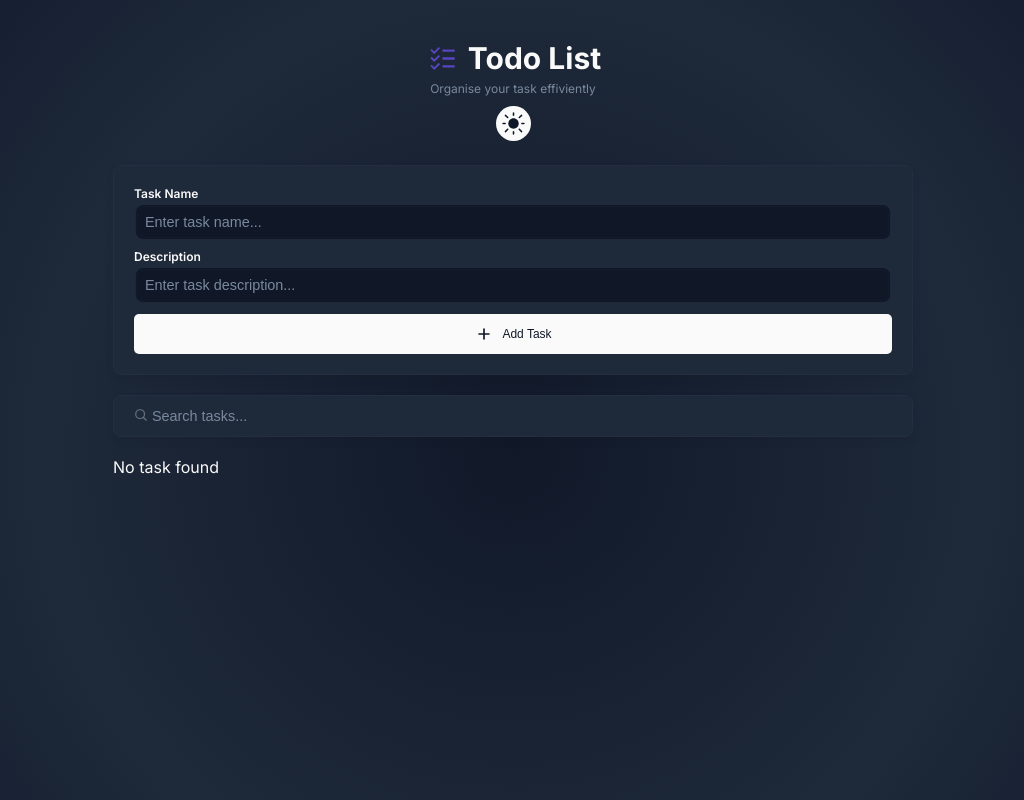
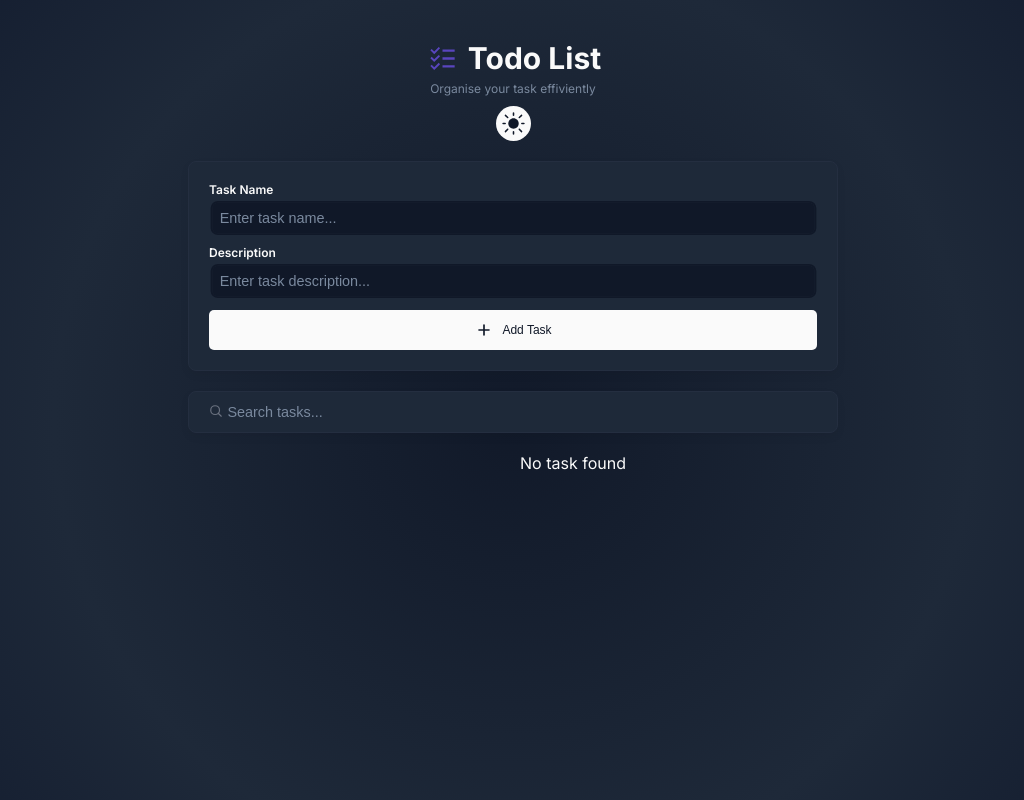
Before and after one commit to Isaiah-Alex/Todo-app, an Angular app: page / in a window 1280 px wide. Shown: the top 800 px of the page, without its empty margins (127-1151 px from the left). Built offline with nearby package versions, Linux system fonts and the light colour scheme.

Commit message:
Added responsiveness

```diff
--- a/src/app/app.html
+++ b/src/app/app.html
@@ -1,19 +1,22 @@
 <app-hero/>
-<main>
 <app-icon
     [iconName]="isDark() ? 'light' : 'moon' "
     [isClickable]="true"
     class="icon"
     (click) = "changeTheme()"
     />
-
-
+<main>
+    <section class="add-task-container">
         <app-card-wrapper>
             <app-add-task-card />
         </app-card-wrapper>
+    </section>
+    <section>
+        <div class="search-container">
             <app-search-input />
-    <section class="tasks">
-
+        </div>
+        <section>
+            <div class="number-of-task">
                 @if (sortedTodo().length === 1) {
                     <p>1 task</p>
                 } @else if (sortedTodo().length > 1 ) {
@@ -21,8 +24,9 @@
                 } @else {
                     <p class="last-task-title">No task found</p>
                 }
+            </div>
 
-
+            <section class="task-container">
                 @for (todo of sortedTodo(); track todo.id) {
                     <app-task
                     [title]="todo.title"
@@ -33,6 +37,8 @@
                     />
                  }
             </section>
+        </section>
+    </section>
 
     <footer>Isaiah Alex world &copy; 2026</footer>
 </main>
--- a/src/app/app.scss
+++ b/src/app/app.scss
@@ -10,7 +10,7 @@
 }
 
 * {
-    max-width: 1000px;
+    max-width: 1200px;
     margin: 0 auto;
 
 }
@@ -24,7 +24,7 @@ footer {
     left: 50%;
     transform: translateX(-50%);
     text-align: center;
-
+    margin-top: 10px;
     // background-color: red;
 }
 
@@ -34,3 +34,67 @@ main {
     padding-bottom: 40px;
 
 }
+
+.icon{
+    display: flex;
+    justify-content: center;
+    width: fit-content;
+}
+
+// tablet screen
+@media (530px <= width <= 799px) {
+    .task-container {
+            display: grid;
+            grid-template-columns: repeat(2, 1fr);
+            column-gap: 10px;
+            margin: 0 20px;
+        }
+        .add-task-container,
+        .search-container {
+            max-width: 650px;
+            margin: 0 50px;
+        }
+
+        .number-of-task {
+            display: flex;
+            justify-content: center;
+        }
+
+        p {
+            text-align: center;
+            padding: 0;
+            margin: 0;
+        }
+}
+
+
+
+/*Desktop Screem */
+
+@media (min-width: 800px) {
+    .task-container {
+        display: grid;
+        grid-template-columns: repeat(3, 1fr);
+        column-gap: 10px;
+        margin: 0 20px;
+    }
+
+    .add-task-container,
+    .search-container {
+        max-width: 650px;
+    }
+
+    .number-of-task {
+        display: flex;
+        justify-content: center;
+    }
+    p {
+        text-align: center;
+        padding: 0;
+        margin: 0;
+    }
+
+
+
+
+}
--- a/src/app/component/add-task-card/add-task-card.scss
+++ b/src/app/component/add-task-card/add-task-card.scss
@@ -1,5 +1,7 @@
 form {
     margin: 20px 0;
+    width: 100%;
+
     div {
         display: flex;
         flex-direction: column;
--- a/src/app/component/card-wrapper/card-wrapper.scss
+++ b/src/app/component/card-wrapper/card-wrapper.scss
@@ -1,6 +1,7 @@
 section {
     background-color: var(--color-bg-card);
     width: 80%;
+    height: 90%;
     text-align: center;
     margin: 20px auto;
     border-radius: 8px;
@@ -8,3 +9,16 @@ section {
     border: 1px solid var(--color-border);
     box-shadow: 0 4px 10px rgba(0, 0, 0, 0.051);
 }
+
+@media (530px <= width <= 799px ) {
+    section {
+        width: auto;
+    }
+}
+
+
+@media (min-width: 800px) {
+    section {
+        width: auto;
+    }
+}
--- a/src/app/component/task/task.scss
+++ b/src/app/component/task/task.scss
@@ -1,16 +1,21 @@
 :host {
     display: block;
+    width: 100%;
+    height: 100%;
 }
 
 section {
     display: flex;
     // margin: 15px 0px;
+    width: 100%;
+    height: 100%;
     text-align: left;
     color: var(--color-text-secondary);
     align-items: center;
     justify-content: space-between;
     position: relative;
     padding: 15px 0;
+    column-gap: 20px;
 
     .menutab {
         position: absolute;
@@ -151,3 +156,10 @@ section {
 
 
 }
+
+@media (min-width: 530px) {
+    section {
+        width: 100%;
+        height: 100%;
+    }
+}
--- a/src/styles.scss
+++ b/src/styles.scss
@@ -43,7 +43,7 @@ body {
     @include createTheme($themes);
     background: var(--color-bg-main);
     color: var(--color-text-primary);
-    // height: 100vh;
+    height: 100vh;
     font-family: "Inter", sans-serif;
     transition: all 0.3s ease-in-out;
 }
@@ -56,3 +56,7 @@ body {
     box-sizing: border-box;
 
 }
+
+img, button, a {
+    -webkit-tap-highlight-color: transparent;
+}
```
Also changed, not shown: src/app/component/task/task.html (+7 -5 lines). Lines whose indentation alone changed are shown as unchanged.
